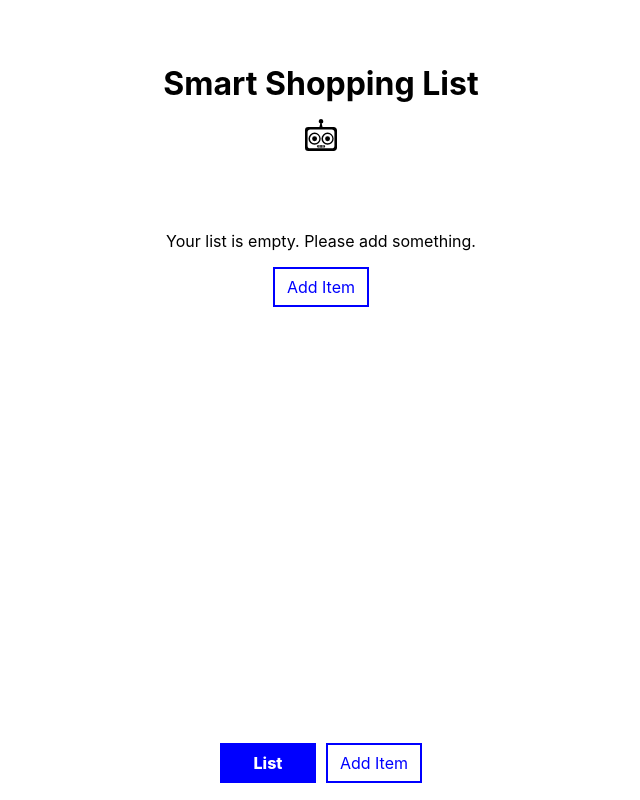
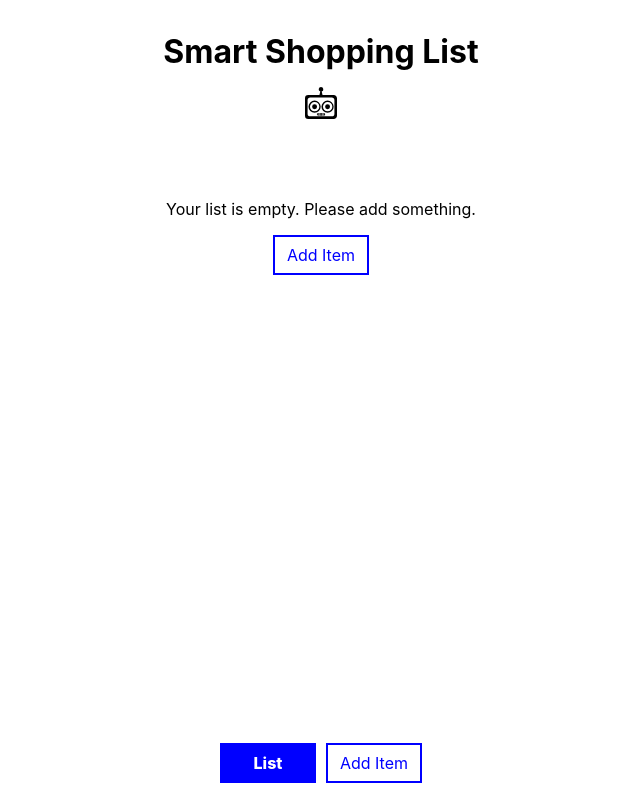
Before and after one commit to the-collab-lab/tcl-40-smart-shopping-list, a React (Create React App) app: page /list in a window 1280 px wide. Shown: the whole page, without its empty margins (319-959 px from the left). Built offline with nearby package versions, Linux system fonts and the light colour scheme; no server answers; the database is empty.

Commit message:
removed div style: padding-top: 2rem;

```diff
--- a/src/views/List/List.css
+++ b/src/views/List/List.css
@@ -5,7 +5,6 @@
   justify-content: flex-start;
   height: calc(100vh - 75px);
   gap: 1rem;
-  padding-top: 2rem;
 }
 
 .icons {
```
